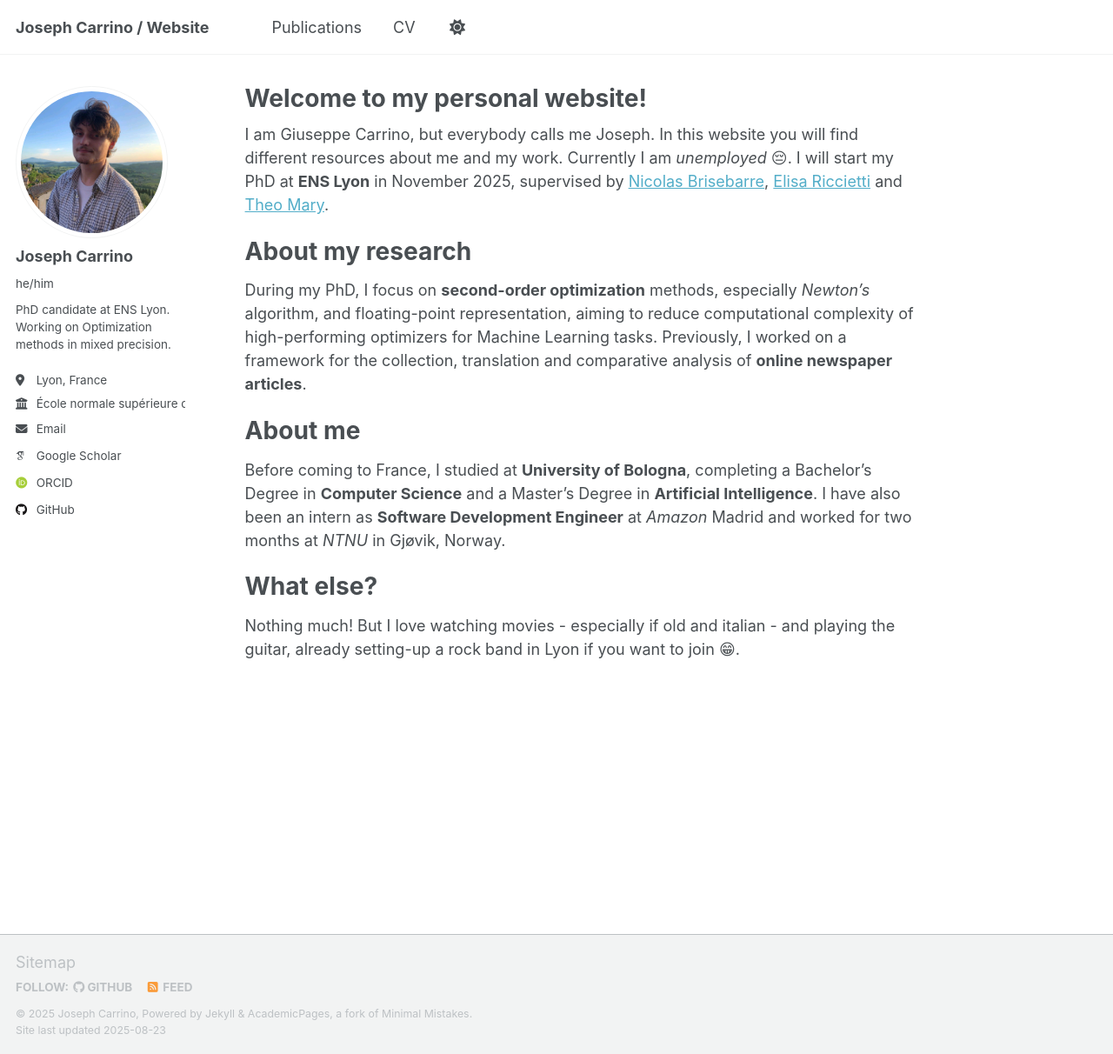
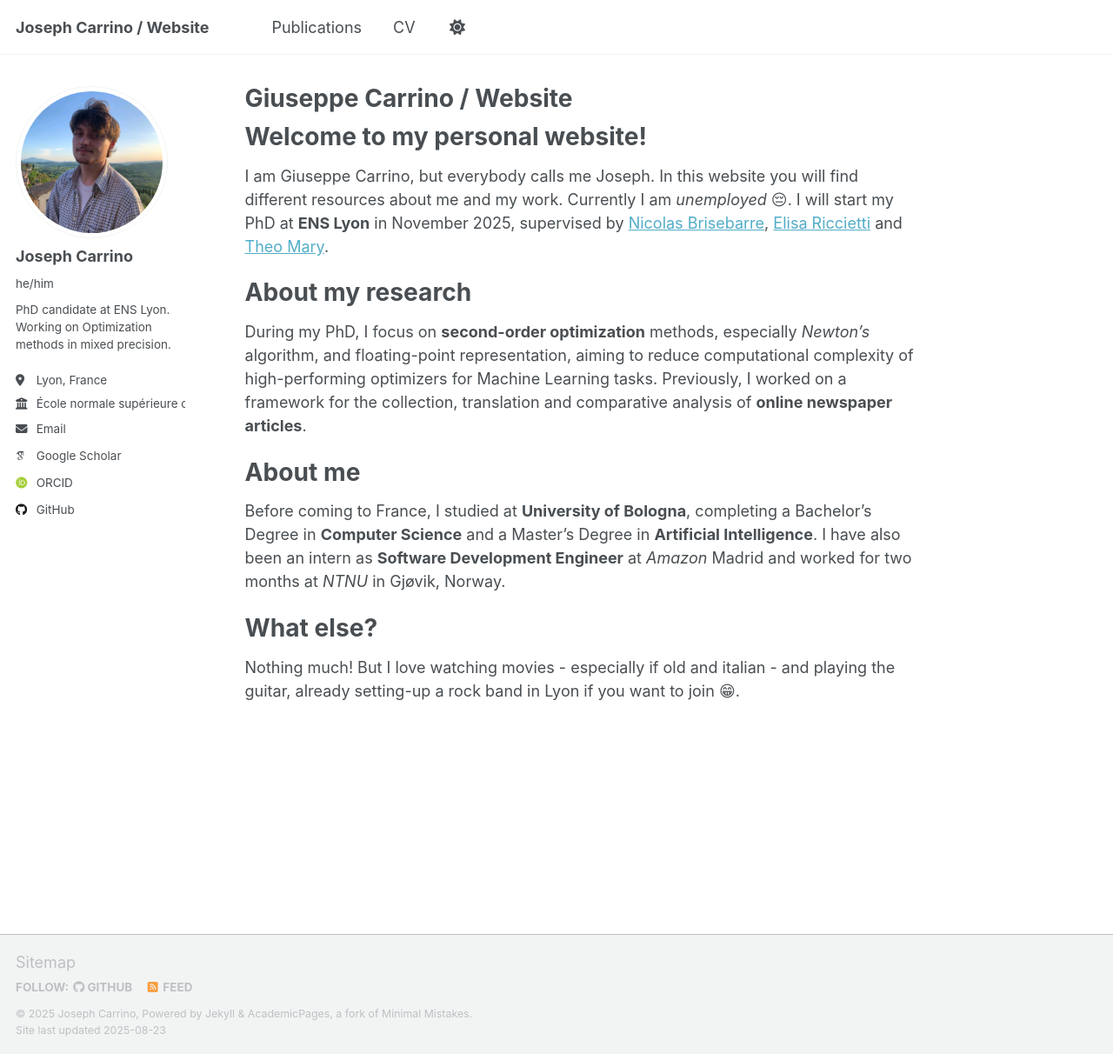
Before and after one commit to JosephCarrino/josephcarrino.github.io, a Jekyll site: the page built from _pages/about.md, in a window 1280 px wide and 1212 px high. Shown: the whole window at 87% size. Built offline with Jekyll 4.4.1, drawn with Linux system fonts in a browser that asks for light colours; emoji names are drawn with the system emoji font; some web fonts are replaced; a script that is not in the unit is left out.

Commit message:
Favicon and title

```diff
--- a/_pages/about.md
+++ b/_pages/about.md
@@ -1,12 +1,14 @@
 ---
 permalink: /
-title: "Welcome to my personal website!"
+title: "Giuseppe Carrino / Website"
 author_profile: true
 redirect_from:
   - /about/
   - /about.html
 ---
 
+Welcome to my personal website!
+======
 I am Giuseppe Carrino, but everybody calls me Joseph. In this website you will find different resources about me and my work.
 Currently I am _unemployed_ :pensive:. I will start my PhD at **ENS Lyon** in November 2025, supervised by [Nicolas Brisebarre](https://perso.ens-lyon.fr/nicolas.brisebarre/), [Elisa Riccietti](https://perso.ens-lyon.fr/elisa.riccietti/) and [Theo Mary](https://tmary.perso.lip6.fr/).
 
```
Also changed, not shown: images/favicon-32x32.png (deleted), images/favicon.ico.
